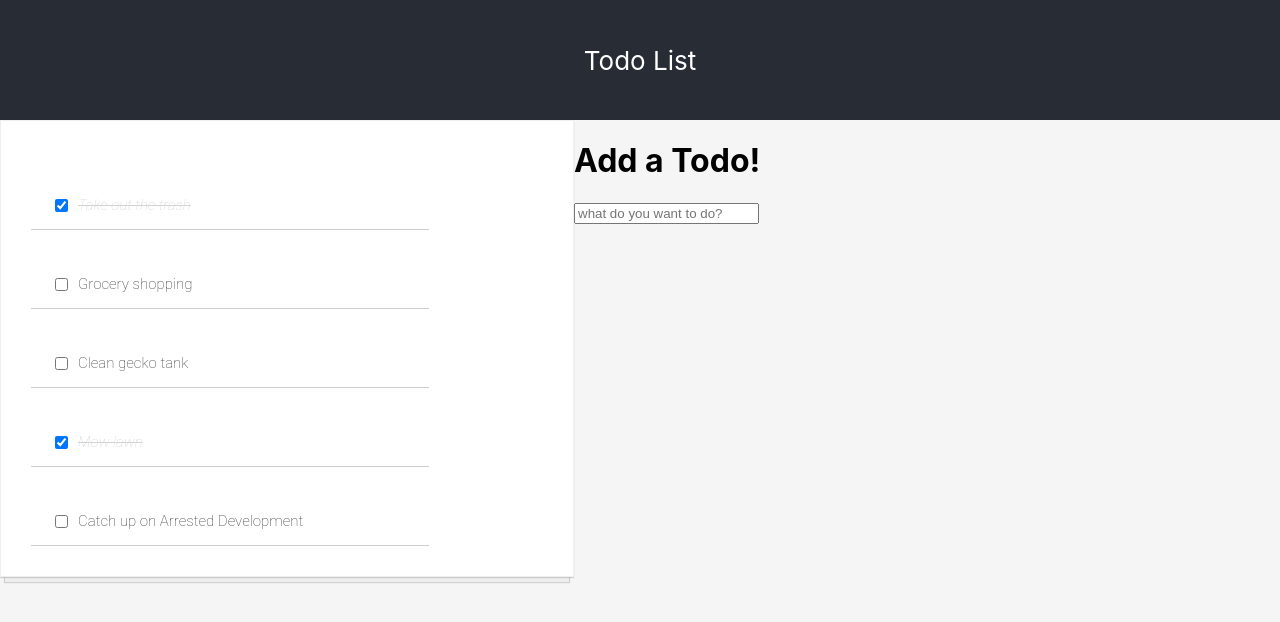
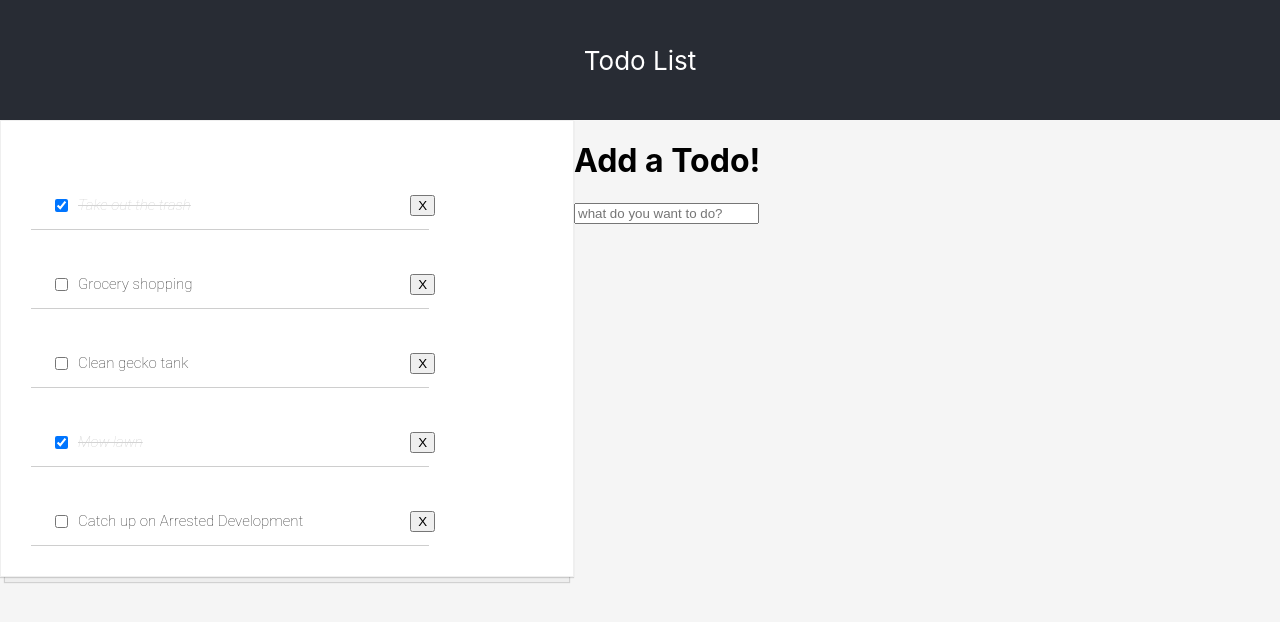
Before and after one commit to claireramming/todo-list, a React (Create React App) app: page / in a window 1280 px wide. Shown: the top 622 px of the page. Built offline with nearby package versions, Linux system fonts and the light colour scheme.

Commit message:
add ability to delete tasks with button

```diff
--- a/src/App.css
+++ b/src/App.css
@@ -81,3 +81,8 @@ input[type=checkbox] {
 input[type=checkbox]:focus {
   outline: 0;
 }
+
+input[type=button] {
+  position: absolute;
+  right: 66%
+}
--- a/src/App.js
+++ b/src/App.js
@@ -13,6 +13,15 @@ class App extends React.Component {
     this.handleChange = this.handleChange.bind(this)
     this.newTask = this.newTask.bind(this)
     this.enterPress = this.enterPress.bind(this)
+    this.handleClick = this.handleClick.bind(this)
+  }
+
+  handleClick(id) {
+    this.setState(prevState => {
+      return {
+          todos : prevState.todos.filter(todo => todo.id !== id)
+      }
+    })
   }
 
   handleChange(id) {
@@ -57,7 +66,13 @@ class App extends React.Component {
   }
 
   render() {
-    const todoList = this.state.todos.map(todo => <TodoItem key={todo.id} data={todo} handleChange={this.handleChange}/>)
+    const todoList = this.state.todos.map(todo =>
+      <TodoItem
+        key={todo.id}
+        data={todo}
+        handleChange={this.handleChange}
+        handleClick={this.handleClick}
+      />)
 
     return (
       <div>
--- a/src/components/TodoItem.js
+++ b/src/components/TodoItem.js
@@ -8,6 +8,9 @@ function TodoItem(props) {
                 checked={props.data.completed}
                 onChange = {() => props.handleChange(props.data.id)} />
             <p>{props.data.text}</p>
+            <input type="button" value='X'
+                onClick={() => props.handleClick(props.data.id)}
+                />
         </div>
 
     )
```
Also changed, not shown: 1 other file (tests, documents, lock files or other folders).
